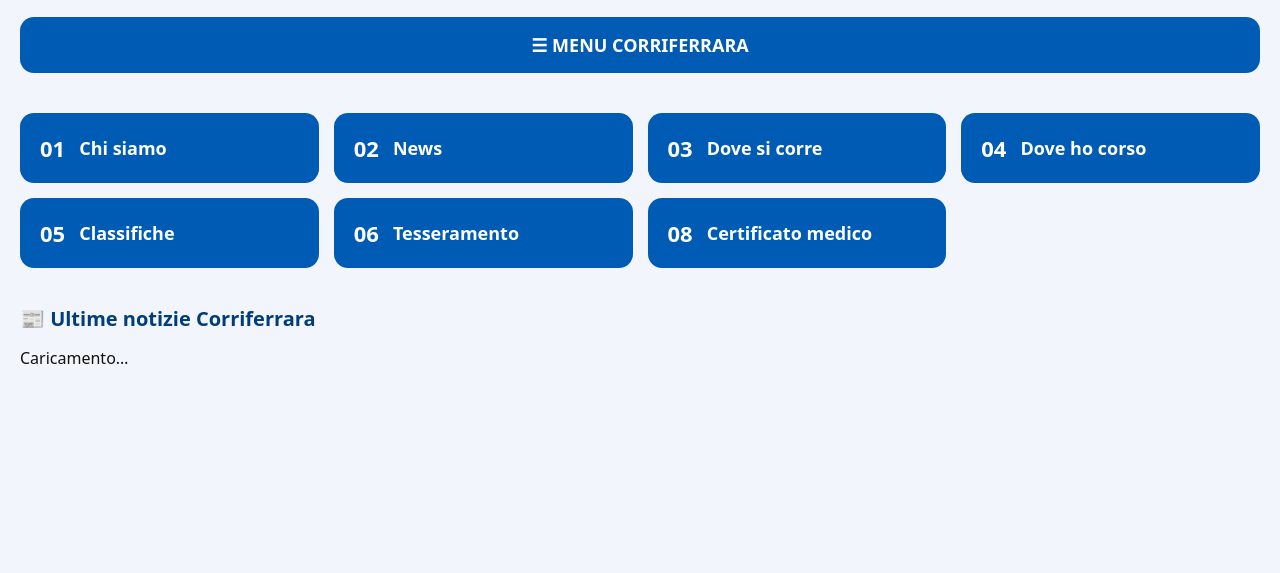
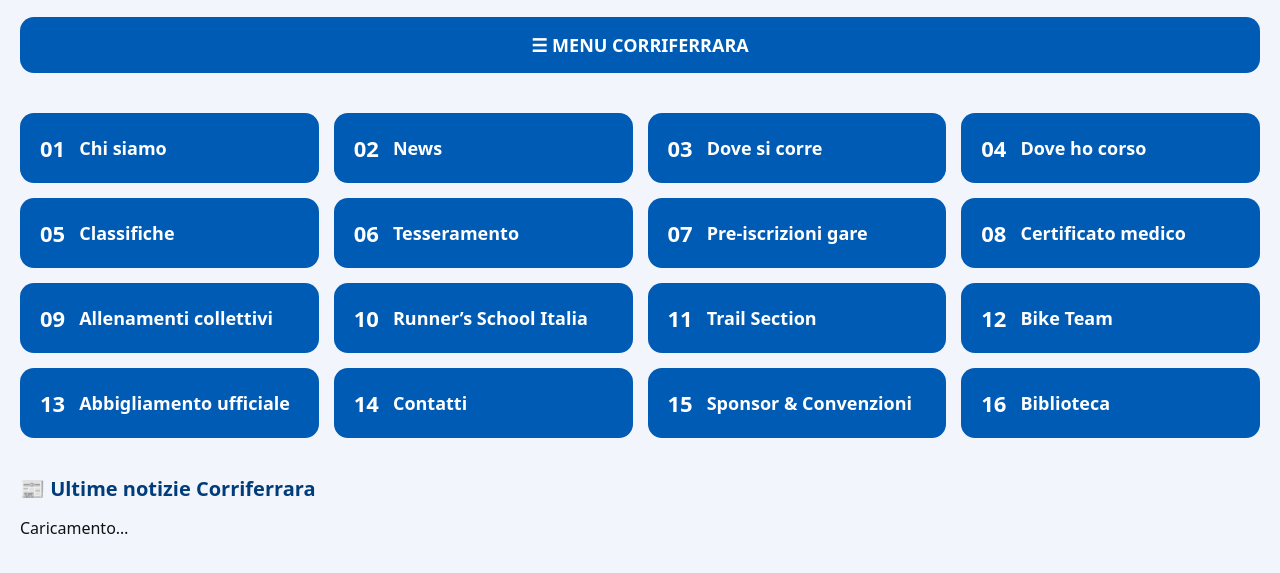
Before and after one commit to massimocora3-create/corriferrara-app, a plain HTML site: page index.html in a window 1280 px wide. Both pictures are taken after a click on the element "☰ MENU CORRIFERRARA". Shown: the part 83-656 px from the top of the page. Drawn offline with Linux system fonts and the light colour scheme.

Commit message:
Update index.html

```diff
--- a/index.html
+++ b/index.html
@@ -177,13 +177,25 @@ function openBiblioteca() {
     <div class="subbox" onclick="openLink('https://atleticacorriferrara.blogspot.com/p/tessere-corriferrara_26.html')">Numero tessera</div>
   </div>
 
+  <div class="box" onclick="openLink('https://atleticacorriferrara.blogspot.com/p/pre-iscrizioni-prossime-gare-e-eventi.html')"><div class="icon">07</div>Pre-iscrizioni gare</div>
+
   <div class="box" onclick="toggleSub('sub8')"><div class="icon">08</div>Certificato medico</div>
   <div id="sub8" class="submenu">
     <div class="subbox" onclick="openLink('https://docs.google.com/forms/d/e/1FAIpQLSc-IrRlvTx6xbkoPPT8SdDc3X3yOwDIwdlF0gLZ-PVzS9NVPg/viewform')">Carica certificato</div>
     <div class="subbox" onclick="openLink('https://atleticacorriferrara.blogspot.com/p/controlla-la-scadenza-del-tuo.html')">Controlla scadenza</div>
   </div>
 
+  <div class="box" onclick="openLink('https://atleticacorriferrara.blogspot.com/p/allenamenti-collettivi.html')"><div class="icon">09</div>Allenamenti collettivi</div>
+  <div class="box" onclick="openLink('https://www.runnerschoolitalia.com')"><div class="icon">10</div>Runner’s School Italia</div>
+  <div class="box" onclick="openLink('https://atleticacorriferrara.blogspot.com/p/trail-running.html')"><div class="icon">11</div>Trail Section</div>
+  <div class="box" onclick="openLink('https://atleticacorriferrara.blogspot.com/p/fc-bike-team.html')"><div class="icon">12</div>Bike Team</div>
+  <div class="box" onclick="openLink('https://atleticacorriferrara.blogspot.com/p/abbigliamento-corriferrara_18.html')"><div class="icon">13</div>Abbigliamento ufficiale</div>
+  <div class="box" onclick="openLink('https://atleticacorriferrara.blogspot.com/p/contatti.html')"><div class="icon">14</div>Contatti</div>
+  <div class="box" onclick="openLink('https://atleticacorriferrara.blogspot.com/p/sponsor.html')"><div class="icon">15</div>Sponsor & Convenzioni</div>
+  <div class="box" onclick="openBiblioteca()"><div class="icon">16</div>Biblioteca</div>
+
 </div>
+
 
 <div class="news-section">
   <h2>📰 Ultime notizie Corriferrara</h2>
```
